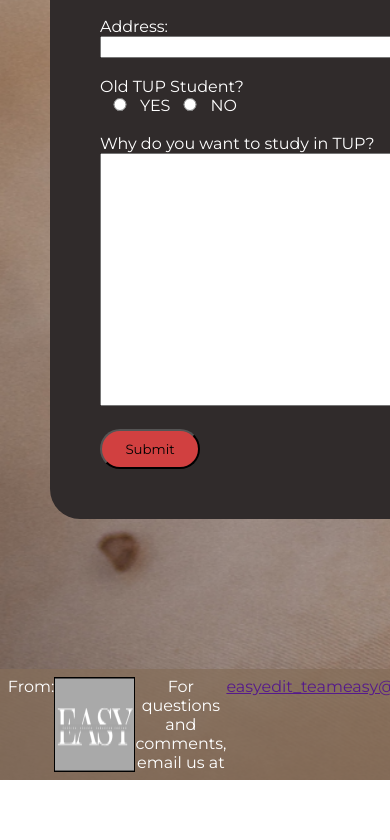
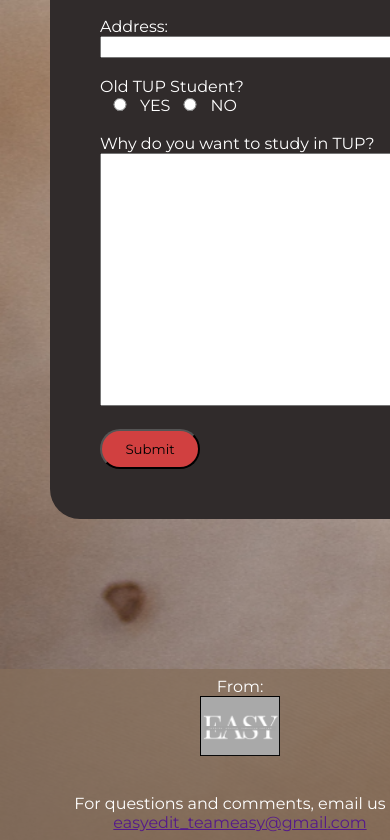
Before and after one commit to Yaosquared/testa-cpet12l-finals, a Next.js app in the folder tupc-regform/: page / in a window 390 px wide. Shown: the part 580-1420 px from the top of the page. Before the commit the page ends 1360 px from the top, so only its background shows below. Built offline with nearby package versions, Linux system fonts and the light colour scheme.

Commit message:
Update Footer.module.css

```diff
--- a/tupc-regform/components/FooterSection/Footer.module.css
+++ b/tupc-regform/components/FooterSection/Footer.module.css
@@ -8,6 +8,13 @@
 @media all and (max-width:480px) {
   .container {
     display: flex;
+    flex-direction: column;
+    align-items: center;
     width: 480px;
   }
+
+  .container img {
+    width: 80px;
+    height: 60px;
+  }
 }
```
